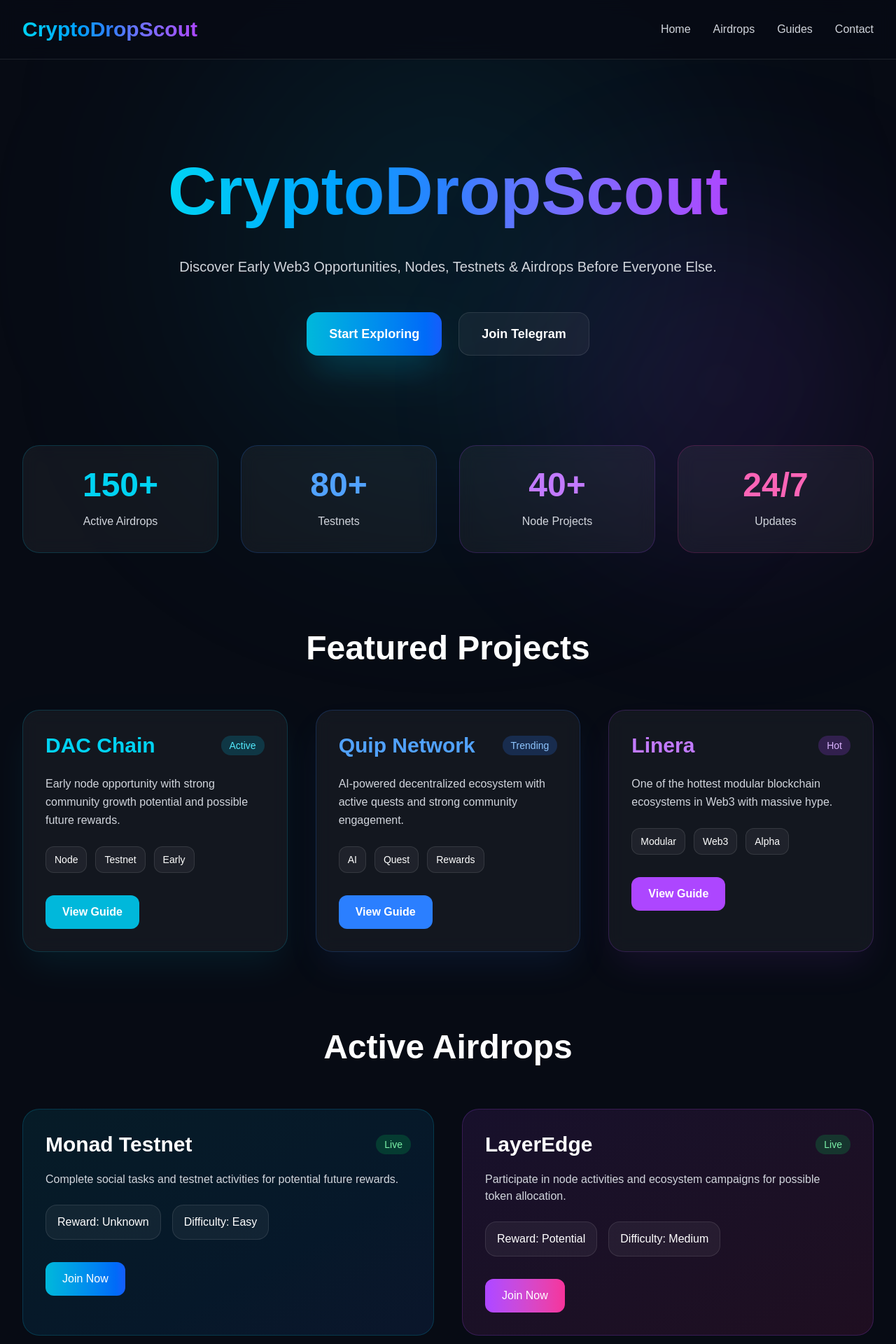
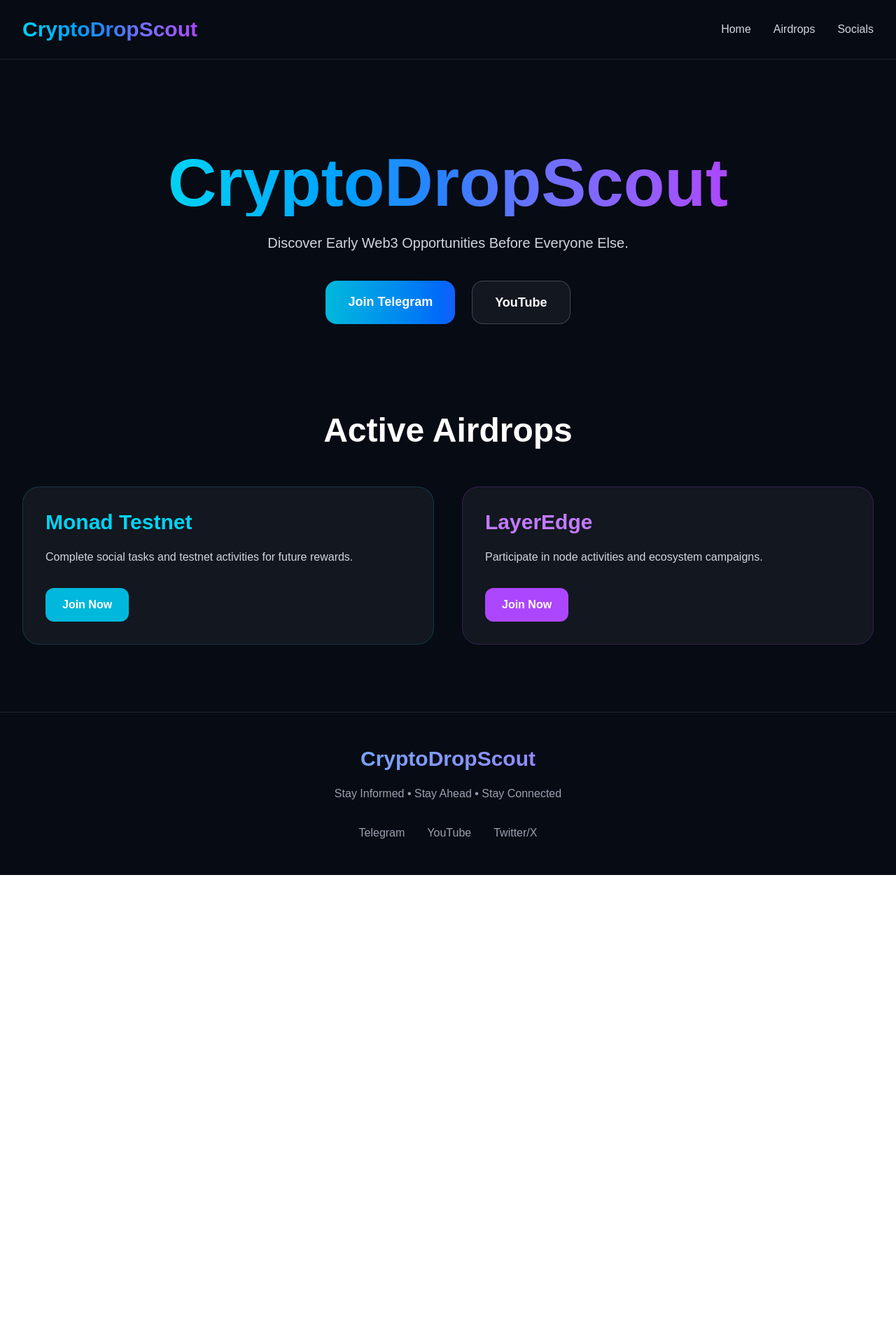
Before and after one commit to Hunterkak/cryptodropscout, a Next.js app: page / in a window 1280 px wide. Shown: the top 1920 px of the page at 70% size. After the commit the page ends 1250 px from the top, so only its background shows below. Built offline with nearby package versions, Linux system fonts and the light colour scheme.

Commit message:
updated homepage

```diff
--- a/src/app/page.tsx
+++ b/src/app/page.tsx
@@ -2,316 +2,103 @@
   return (
     <main className="min-h-screen bg-[#070B14] text-white overflow-hidden">
 
-      {/* Glow Effects */}
-      <div className="absolute top-0 left-1/2 -translate-x-1/2 w-[700px] h-[700px] bg-cyan-500/10 blur-[140px] rounded-full"></div>
-
-      <div className="absolute bottom-0 right-0 w-[500px] h-[500px] bg-purple-500/10 blur-[120px] rounded-full"></div>
-
       {/* Navbar */}
-      <nav className="sticky top-0 z-50 flex items-center justify-between px-8 py-6 border-b border-white/10 bg-[#070B14]/80 backdrop-blur-md">
+      <nav className="flex items-center justify-between px-8 py-6 border-b border-white/10">
 
         <h1 className="text-3xl font-extrabold bg-gradient-to-r from-cyan-400 via-blue-500 to-purple-500 bg-clip-text text-transparent">
           CryptoDropScout
         </h1>
 
         <div className="flex gap-8 text-gray-300 font-medium">
-          <button className="hover:text-cyan-400 transition">
+
+          <a href="/" className="hover:text-cyan-400 transition">
             Home
-          </button>
+          </a>
 
-          <button className="hover:text-cyan-400 transition">
+          <a href="#airdrops" className="hover:text-cyan-400 transition">
             Airdrops
-          </button>
+          </a>
 
-          <button className="hover:text-cyan-400 transition">
-            Guides
-          </button>
+          <a href="#socials" className="hover:text-cyan-400 transition">
+            Socials
+          </a>
 
-          <button className="hover:text-cyan-400 transition">
-            Contact
-          </button>
         </div>
 
       </nav>
 
       {/* Hero Section */}
-      <section className="relative flex flex-col items-center justify-center text-center px-6 py-32">
+      <section className="flex flex-col items-center justify-center text-center px-6 py-32">
 
-        <h1 className="text-6xl md:text-8xl font-extrabold bg-gradient-to-r from-cyan-400 via-blue-500 to-purple-500 bg-clip-text text-transparent leading-tight">
+        <h1 className="text-6xl md:text-8xl font-extrabold bg-gradient-to-r from-cyan-400 via-blue-500 to-purple-500 bg-clip-text text-transparent">
           CryptoDropScout
         </h1>
 
-        <p className="mt-8 text-xl text-gray-300 max-w-3xl leading-relaxed">
-          Discover Early Web3 Opportunities, Nodes, Testnets & Airdrops Before Everyone Else.
+        <p className="mt-6 text-xl text-gray-300 max-w-2xl">
+          Discover Early Web3 Opportunities Before Everyone Else.
         </p>
 
-        <div className="flex gap-6 mt-12 flex-wrap justify-center">
+        <div className="flex gap-6 mt-10 flex-wrap justify-center">
 
-          <button className="px-8 py-4 rounded-2xl bg-gradient-to-r from-cyan-500 to-blue-600 hover:scale-105 transition-all duration-300 text-lg font-semibold shadow-2xl shadow-cyan-500/30">
-            Start Exploring
-          </button>
+          <a
+            href="https://t.me/CryptoDropScoutt"
+            target="_blank"
+            className="px-8 py-4 rounded-2xl bg-gradient-to-r from-cyan-500 to-blue-600 text-lg font-semibold"
+          >
+            Join Telegram
+          </a>
 
-          <button className="px-8 py-4 rounded-2xl border border-white/10 bg-white/5 hover:bg-white/10 transition-all duration-300 text-lg font-semibold">
-            Join Telegram
-          </button>
+          <a
+            href="https://youtube.com/@cryptodrop_scout"
+            target="_blank"
+            className="px-8 py-4 rounded-2xl border border-white/20 bg-white/5 text-lg font-semibold"
+          >
+            YouTube
+          </a>
 
         </div>
 
       </section>
 
-      {/* Stats Section */}
-      <section className="px-8 pb-28">
+      {/* Airdrops Section */}
+      <section
+        id="airdrops"
+        className="px-8 pb-24"
+      >
 
-        <div className="grid md:grid-cols-4 gap-8">
-
-          <div className="bg-white/5 border border-cyan-500/20 rounded-3xl p-8 text-center backdrop-blur-md">
-            <h2 className="text-5xl font-extrabold text-cyan-400">
-              150+
-            </h2>
-
-            <p className="mt-4 text-gray-300">
-              Active Airdrops
-            </p>
-          </div>
-
-          <div className="bg-white/5 border border-blue-500/20 rounded-3xl p-8 text-center backdrop-blur-md">
-            <h2 className="text-5xl font-extrabold text-blue-400">
-              80+
-            </h2>
-
-            <p className="mt-4 text-gray-300">
-              Testnets
-            </p>
-          </div>
-
-          <div className="bg-white/5 border border-purple-500/20 rounded-3xl p-8 text-center backdrop-blur-md">
-            <h2 className="text-5xl font-extrabold text-purple-400">
-              40+
-            </h2>
-
-            <p className="mt-4 text-gray-300">
-              Node Projects
-            </p>
-          </div>
-
-          <div className="bg-white/5 border border-pink-500/20 rounded-3xl p-8 text-center backdrop-blur-md">
-            <h2 className="text-5xl font-extrabold text-pink-400">
-              24/7
-            </h2>
-
-            <p className="mt-4 text-gray-300">
-              Updates
-            </p>
-          </div>
-
-        </div>
-
-      </section>
-
-      {/* Featured Projects */}
-      <section className="px-8 pb-28">
-
-        <h2 className="text-5xl font-bold text-center mb-16">
-          Featured Projects
-        </h2>
-
-        <div className="grid md:grid-cols-3 gap-10">
-
-          {/* Card 1 */}
-          <div className="bg-white/5 border border-cyan-500/20 rounded-3xl p-8 hover:scale-105 transition-all duration-300 shadow-2xl shadow-cyan-500/10 backdrop-blur-md">
-
-            <div className="flex items-center justify-between">
-              <h3 className="text-3xl font-bold text-cyan-400">
-                DAC Chain
-              </h3>
-
-              <span className="px-3 py-1 rounded-full bg-cyan-500/20 text-cyan-300 text-sm">
-                Active
-              </span>
-            </div>
-
-            <p className="mt-6 text-gray-300 leading-relaxed">
-              Early node opportunity with strong community growth potential and possible future rewards.
-            </p>
-
-            <div className="mt-6 flex gap-3 flex-wrap">
-
-              <span className="px-3 py-2 rounded-xl bg-white/5 border border-white/10 text-sm">
-                Node
-              </span>
-
-              <span className="px-3 py-2 rounded-xl bg-white/5 border border-white/10 text-sm">
-                Testnet
-              </span>
-
-              <span className="px-3 py-2 rounded-xl bg-white/5 border border-white/10 text-sm">
-                Early
-              </span>
-
-            </div>
-
-            <button className="mt-8 px-6 py-3 rounded-xl bg-cyan-500 hover:bg-cyan-400 transition font-semibold">
-              View Guide
-            </button>
-
-          </div>
-
-          {/* Card 2 */}
-          <div className="bg-white/5 border border-blue-500/20 rounded-3xl p-8 hover:scale-105 transition-all duration-300 shadow-2xl shadow-blue-500/10 backdrop-blur-md">
-
-            <div className="flex items-center justify-between">
-              <h3 className="text-3xl font-bold text-blue-400">
-                Quip Network
-              </h3>
-
-              <span className="px-3 py-1 rounded-full bg-blue-500/20 text-blue-300 text-sm">
-                Trending
-              </span>
-            </div>
-
-            <p className="mt-6 text-gray-300 leading-relaxed">
-              AI-powered decentralized ecosystem with active quests and strong community engagement.
-            </p>
-
-            <div className="mt-6 flex gap-3 flex-wrap">
-
-              <span className="px-3 py-2 rounded-xl bg-white/5 border border-white/10 text-sm">
-                AI
-              </span>
-
-              <span className="px-3 py-2 rounded-xl bg-white/5 border border-white/10 text-sm">
-                Quest
-              </span>
-
-              <span className="px-3 py-2 rounded-xl bg-white/5 border border-white/10 text-sm">
-                Rewards
-              </span>
-
-            </div>
-
-            <button className="mt-8 px-6 py-3 rounded-xl bg-blue-500 hover:bg-blue-400 transition font-semibold">
-              View Guide
-            </button>
-
-          </div>
-
-          {/* Card 3 */}
-          <div className="bg-white/5 border border-purple-500/20 rounded-3xl p-8 hover:scale-105 transition-all duration-300 shadow-2xl shadow-purple-500/10 backdrop-blur-md">
-
-            <div className="flex items-center justify-between">
-              <h3 className="text-3xl font-bold text-purple-400">
-                Linera
-              </h3>
-
-              <span className="px-3 py-1 rounded-full bg-purple-500/20 text-purple-300 text-sm">
-                Hot
-              </span>
-            </div>
-
-            <p className="mt-6 text-gray-300 leading-relaxed">
-              One of the hottest modular blockchain ecosystems in Web3 with massive hype.
-            </p>
-
-            <div className="mt-6 flex gap-3 flex-wrap">
-
-              <span className="px-3 py-2 rounded-xl bg-white/5 border border-white/10 text-sm">
-                Modular
-              </span>
-
-              <span className="px-3 py-2 rounded-xl bg-white/5 border border-white/10 text-sm">
-                Web3
-              </span>
-
-              <span className="px-3 py-2 rounded-xl bg-white/5 border border-white/10 text-sm">
-                Alpha
-              </span>
-
-            </div>
-
-            <button className="mt-8 px-6 py-3 rounded-xl bg-purple-500 hover:bg-purple-400 transition font-semibold">
-              View Guide
-            </button>
-
-          </div>
-
-        </div>
-
-      </section>
-
-      {/* Active Airdrops */}
-      <section className="px-8 pb-28">
-
-        <h2 className="text-5xl font-bold text-center mb-16">
+        <h2 className="text-5xl font-bold text-center mb-14">
           Active Airdrops
         </h2>
 
         <div className="grid md:grid-cols-2 gap-10">
 
-          {/* Airdrop 1 */}
-          <div className="bg-gradient-to-br from-cyan-500/10 to-blue-500/10 border border-cyan-500/20 rounded-3xl p-8">
+          <div className="bg-white/5 border border-cyan-500/20 rounded-3xl p-8">
 
-            <div className="flex items-center justify-between">
-              <h3 className="text-3xl font-bold">
-                Monad Testnet
-              </h3>
-
-              <span className="px-3 py-1 rounded-full bg-green-500/20 text-green-300 text-sm">
-                Live
-              </span>
-            </div>
+            <h3 className="text-3xl font-bold text-cyan-400">
+              Monad Testnet
+            </h3>
 
             <p className="mt-5 text-gray-300">
-              Complete social tasks and testnet activities for potential future rewards.
+              Complete social tasks and testnet activities for future rewards.
             </p>
 
-            <div className="mt-6 flex gap-4 flex-wrap">
-
-              <div className="px-4 py-3 rounded-2xl bg-white/5 border border-white/10">
-                Reward: Unknown
-              </div>
-
-              <div className="px-4 py-3 rounded-2xl bg-white/5 border border-white/10">
-                Difficulty: Easy
-              </div>
-
-            </div>
-
-            <button className="mt-8 px-6 py-3 rounded-xl bg-gradient-to-r from-cyan-500 to-blue-600 hover:scale-105 transition">
+            <button className="mt-8 px-6 py-3 rounded-xl bg-cyan-500 font-semibold">
               Join Now
             </button>
 
           </div>
 
-          {/* Airdrop 2 */}
-          <div className="bg-gradient-to-br from-purple-500/10 to-pink-500/10 border border-purple-500/20 rounded-3xl p-8">
+          <div className="bg-white/5 border border-purple-500/20 rounded-3xl p-8">
 
-            <div className="flex items-center justify-between">
-              <h3 className="text-3xl font-bold">
-                LayerEdge
-              </h3>
-
-              <span className="px-3 py-1 rounded-full bg-green-500/20 text-green-300 text-sm">
-                Live
-              </span>
-            </div>
+            <h3 className="text-3xl font-bold text-purple-400">
+              LayerEdge
+            </h3>
 
             <p className="mt-5 text-gray-300">
-              Participate in node activities and ecosystem campaigns for possible token allocation.
+              Participate in node activities and ecosystem campaigns.
             </p>
 
-            <div className="mt-6 flex gap-4 flex-wrap">
-
-              <div className="px-4 py-3 rounded-2xl bg-white/5 border border-white/10">
-                Reward: Potential
-              </div>
-
-              <div className="px-4 py-3 rounded-2xl bg-white/5 border border-white/10">
-                Difficulty: Medium
-              </div>
-
-            </div>
-
-            <button className="mt-8 px-6 py-3 rounded-xl bg-gradient-to-r from-purple-500 to-pink-500 hover:scale-105 transition">
+            <button className="mt-8 px-6 py-3 rounded-xl bg-purple-500 font-semibold">
               Join Now
             </button>
 
@@ -322,7 +109,10 @@
       </section>
 
       {/* Footer */}
-      <footer className="border-t border-white/10 py-12 text-center text-gray-400">
+      <footer
+        id="socials"
+        className="border-t border-white/10 py-12 text-center text-gray-400"
+      >
 
         <h3 className="text-3xl font-bold bg-gradient-to-r from-cyan-400 to-purple-500 bg-clip-text text-transparent">
           CryptoDropScout
@@ -334,17 +124,29 @@
 
         <div className="flex justify-center gap-8 mt-8 flex-wrap">
 
-          <button className="hover:text-cyan-400 transition">
+          <a
+            href="https://t.me/CryptoDropScoutt"
+            target="_blank"
+            className="hover:text-cyan-400"
+          >
             Telegram
-          </button>
+          </a>
 
-          <button className="hover:text-cyan-400 transition">
+          <a
+            href="https://youtube.com/@cryptodrop_scout"
+            target="_blank"
+            className="hover:text-cyan-400"
+          >
             YouTube
-          </button>
+          </a>
 
-          <button className="hover:text-cyan-400 transition">
+          <a
+            href="https://x.com/cryptodrpscout"
+            target="_blank"
+            className="hover:text-cyan-400"
+          >
             Twitter/X
-          </button>
+          </a>
 
         </div>
 
```
